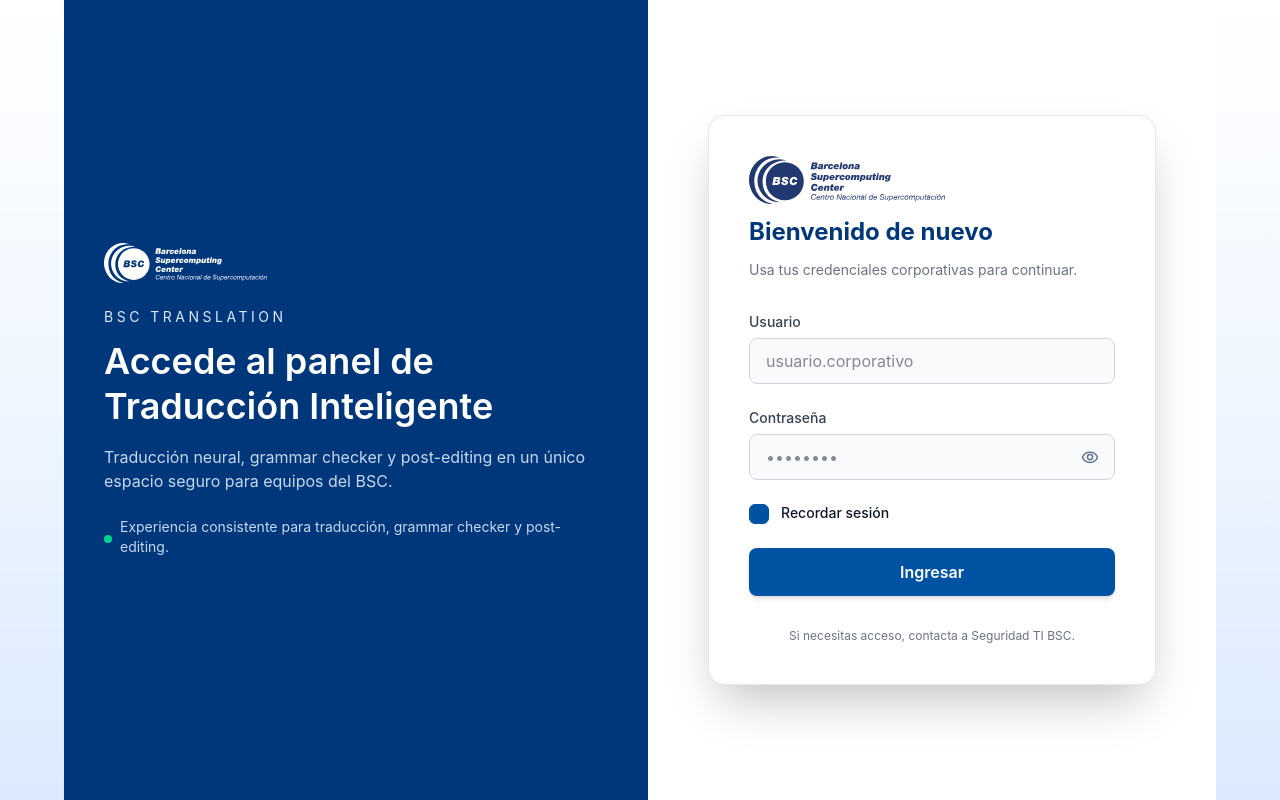
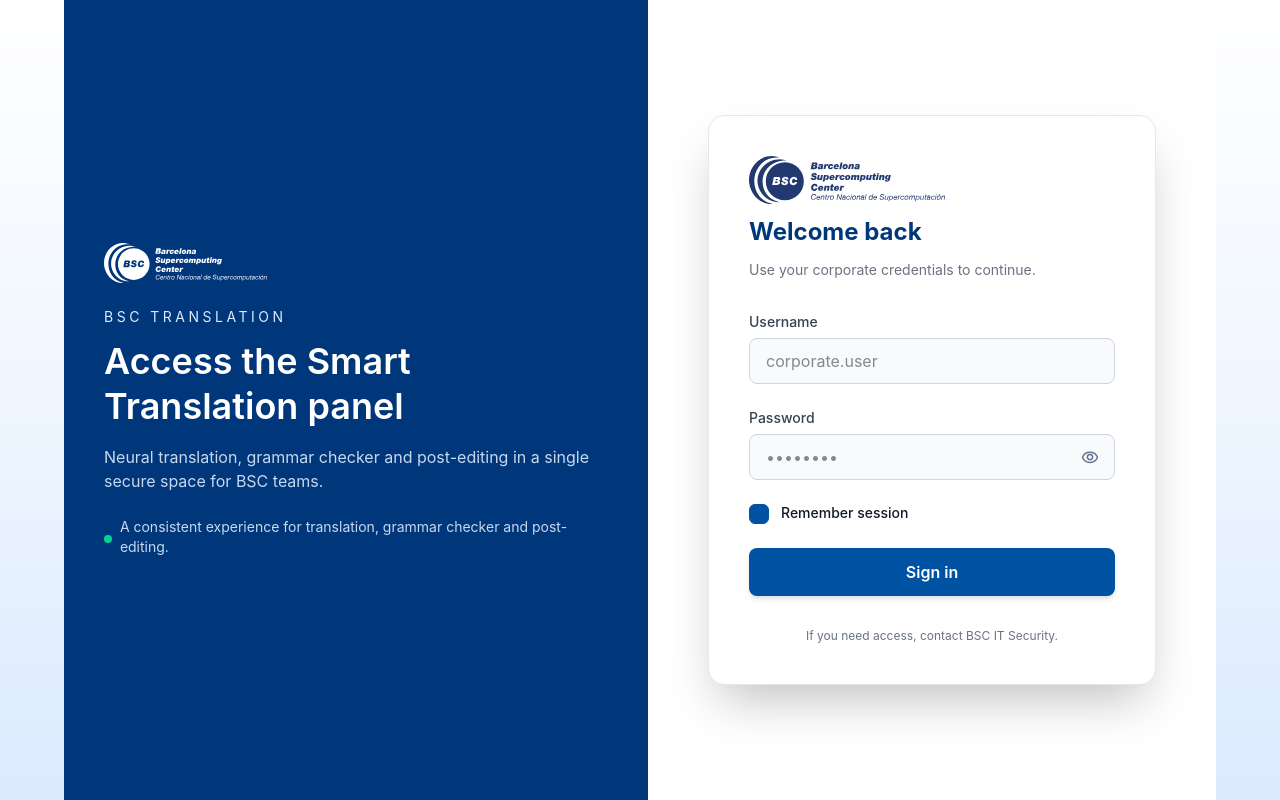
Before and after one commit to langtech-bsc/mt-suit-fe, a React (Vite) app: page /login in a window 1280 px wide. Built offline with nearby package versions, Linux system fonts and the light colour scheme; no server answers.

Commit message:
feat(i18n): add multilingual support for login and common UI
- Add translation files for Spanish, English, and Catalan locales
- Refactor resources.ts to import from separate locale files
- Update LoginView to use i18n hooks for dynamic text rendering

Closes BSC-32

```diff
--- a/src/features/auth/views/LoginView.tsx
+++ b/src/features/auth/views/LoginView.tsx
@@ -2,18 +2,17 @@ import { useMemo, useState } from 'react'
 import { useForm } from 'react-hook-form'
 import { z } from 'zod'
 import { useNavigate } from '@tanstack/react-router'
+import { useTranslation } from 'react-i18next'
 import { Alert, Button, Card, Checkbox, Input, PasswordInput } from '../../../components/ui'
 import { BrandLogo } from '../../../components/BrandLogo'
 import { useAuthStore } from '../store/auth.store'
 import type { AppRoutePath } from '../../../routes/types'
 
-const loginSchema = z.object({
-  username: z.string().min(3, 'El usuario es obligatorio.'),
-  password: z.string().min(8, 'La contraseña debe tener al menos 8 caracteres.'),
-  rememberMe: z.boolean().optional(),
-})
-
-type LoginFormValues = z.infer<typeof loginSchema>
+type LoginFormValues = {
+  username: string
+  password: string
+  rememberMe?: boolean
+}
 
 interface LoginViewProps {
   redirectTo?: AppRoutePath
@@ -22,10 +21,21 @@ interface LoginViewProps {
 
 export const LoginView = ({ redirectTo = '/translator', sessionReason }: LoginViewProps) => {
   const navigate = useNavigate()
+  const { t } = useTranslation()
   const [genericError, setGenericError] = useState<string | null>(null)
   const status = useAuthStore((state) => state.status)
   const login = useAuthStore((state) => state.login)
   const error = useAuthStore((state) => state.error)
+
+  const loginSchema = useMemo(
+    () =>
+      z.object({
+        username: z.string().min(3, t('login.validation.usernameRequired')),
+        password: z.string().min(8, t('login.validation.passwordMin')),
+        rememberMe: z.boolean().optional(),
+      }),
+    [t],
+  )
 
   const {
     register,
@@ -49,15 +59,17 @@ export const LoginView = ({ redirectTo = '/translator', sessionReason }: LoginVi
     }
 
     if (sessionReason === 'expired') {
-      return 'Tu sesión expiró, por favor vuelve a iniciar sesión para continuar.'
+      return t('login.session.expired')
     }
 
     if (sessionReason === 'unauthorized') {
-      return 'Inicia sesión para acceder al Traductor.'
+      return t('login.session.unauthorized')
     }
 
     return null
-  }, [sessionReason])
+  }, [sessionReason, t])
+
+  const submitLabel = isLoading ? t('login.form.submitting') : t('login.form.submit')
 
   const onSubmit = handleSubmit(async (values) => {
     setGenericError(null)
@@ -76,7 +88,7 @@ export const LoginView = ({ redirectTo = '/translator', sessionReason }: LoginVi
       await login(validation.data)
       navigate({ to: redirectTo, replace: true })
     } catch (err) {
-      const message = err instanceof Error ? err.message : 'No pudimos iniciar sesión, intenta nuevamente.'
+      const message = err instanceof Error ? err.message : t('login.validation.genericFailure')
       setGenericError(message)
     }
   })
@@ -92,16 +104,16 @@ export const LoginView = ({ redirectTo = '/translator', sessionReason }: LoginVi
             className="justify-start"
           />
           <div>
-            <p className="text-sm uppercase tracking-[0.25em] text-blue-100">BSC Translation</p>
-            <h1 className="mt-3 text-4xl font-semibold leading-tight">Accede al panel de Traducción Inteligente</h1>
+            <p className="text-sm uppercase tracking-[0.25em] text-blue-100">{t('login.hero.productName')}</p>
+            <h1 className="mt-3 text-4xl font-semibold leading-tight">{t('login.hero.title')}</h1>
             <p className="mt-4 text-base text-blue-100/90">
-              Traducción neural, grammar checker y post-editing en un único espacio seguro para equipos del BSC.
+              {t('login.hero.description')}
             </p>
           </div>
           <ul className="space-y-3 text-sm text-blue-100/90">
             <li className="flex items-center gap-2">
-              <span className="mt-1 h-2 w-2 rounded-full bg-emerald-400" /> {" "}
-              Experiencia consistente para traducción, grammar checker y post-editing.
+              <span className="mt-1 h-2 w-2 rounded-full bg-emerald-400" />
+              {t('login.hero.bullet')}
             </li>
           </ul>
         </section>
@@ -110,23 +122,27 @@ export const LoginView = ({ redirectTo = '/translator', sessionReason }: LoginVi
           <Card padding="lg" className="w-full max-w-md shadow-2xl  md:p-10">
             <header className="mb-8 space-y-3">
               <BrandLogo showText={false} imgClassName="h-12" className="justify-start" />
-              <h2 className="mt-2 text-2xl font-bold text-bsc-blue-dark">Bienvenido de nuevo</h2>
-              <p className="text-sm text-gray-500">Usa tus credenciales corporativas para continuar.</p>
+              <h2 className="mt-2 text-2xl font-bold text-bsc-blue-dark">{t('login.card.title')}</h2>
+              <p className="text-sm text-gray-500">{t('login.card.subtitle')}</p>
             </header>
 
             <form onSubmit={onSubmit} className="space-y-6">
               {sessionMessage && (
-                <Alert variant="warning" title="Sesión finalizada" description={sessionMessage} />
+                <Alert variant="warning" title={t('login.alerts.sessionEndedTitle')} description={sessionMessage} />
               )}
 
               {(genericError || error) && (
-                <Alert variant="danger" title="No pudimos iniciar sesión" description={genericError ?? error ?? undefined} />
+                <Alert
+                  variant="danger"
+                  title={t('login.alerts.loginFailedTitle')}
+                  description={genericError ?? error ?? undefined}
+                />
               )}
 
               <Input
-                label="Usuario"
+                label={t('login.form.usernameLabel')}
                 type="text"
-                placeholder="usuario.corporativo"
+                placeholder={t('login.form.usernamePlaceholder')}
                 autoComplete="username"
                 disabled={isLoading}
                 {...register('username')}
@@ -134,7 +150,7 @@ export const LoginView = ({ redirectTo = '/translator', sessionReason }: LoginVi
               />
 
               <PasswordInput
-                label="Contraseña"
+                label={t('login.form.passwordLabel')}
                 placeholder="••••••••"
                 autoComplete="current-password"
                 disabled={isLoading}
@@ -144,7 +160,7 @@ export const LoginView = ({ redirectTo = '/translator', sessionReason }: LoginVi
 
               <div className="flex items-center justify-between">
                 <Checkbox
-                  label="Recordar sesión"
+                  label={t('login.form.rememberMe')}
                   disabled={isLoading}
                   {...register('rememberMe')}
                 />
@@ -154,12 +170,12 @@ export const LoginView = ({ redirectTo = '/translator', sessionReason }: LoginVi
               </div>
 
               <Button type="submit" variant="primary" disabled={isLoading} className="w-full justify-center py-3 text-base">
-                {isLoading ? 'Validando credenciales...' : 'Ingresar'}
+                {submitLabel}
               </Button>
             </form>
 
             <footer className="mt-8 text-center text-xs text-gray-500">
-              Si necesitas acceso, contacta a Seguridad TI BSC.
+              {t('login.card.footer')}
             </footer>
           </Card>
         </section>
--- /dev/null
+++ b/src/i18n/locales/ca/common.ts
@@ -0,0 +1,57 @@
+export const common = {
+  navbar: {
+    goHomeAria: 'Anar a l’inici BSC Translation',
+    home: 'Inici',
+    translator: 'Traductor',
+    documents: 'Documents',
+    languages: 'Idiomes',
+    providers: 'Proveïdors',
+    users: 'Usuaris',
+    theme: {
+      switchToLightAria: 'Canvia a mode clar',
+      switchToDarkAria: 'Canvia a mode fosc',
+      lightMode: 'Mode clar',
+      darkMode: 'Mode fosc',
+    },
+    logout: 'Tancar sessió',
+    login: 'Iniciar sessió',
+    languageAria: 'Idioma',
+  },
+  loaders: {
+    preparingUi: 'Preparant interfície…',
+  },
+  login: {
+    hero: {
+      productName: 'BSC Translation',
+      title: 'Accedeix al panell de Traducció Intel·ligent',
+      description: 'Traducció neural, grammar checker i post-editing en un únic espai segur per a equips del BSC.',
+      bullet: 'Experiència consistent per a traducció, grammar checker i post-editing.',
+    },
+    card: {
+      title: 'Benvingut de nou',
+      subtitle: 'Fes servir les credencials corporatives per continuar.',
+      footer: 'Si necessites accés, contacta amb Seguretat TI BSC.',
+    },
+    alerts: {
+      sessionEndedTitle: 'Sessió finalitzada',
+      loginFailedTitle: 'No hem pogut iniciar sessió',
+    },
+    session: {
+      expired: 'La teva sessió ha expirat. Torna a iniciar sessió per continuar.',
+      unauthorized: 'Inicia sessió per accedir al Traductor.',
+    },
+    form: {
+      usernameLabel: 'Usuari',
+      usernamePlaceholder: 'usuari.corporatiu',
+      passwordLabel: 'Contrasenya',
+      rememberMe: 'Recorda la sessió',
+      submit: 'Inicia sessió',
+      submitting: 'Validant credencials…',
+    },
+    validation: {
+      usernameRequired: 'El nom d’usuari és obligatori.',
+      passwordMin: 'La contrasenya ha de tenir com a mínim 8 caràcters.',
+      genericFailure: 'No hem pogut iniciar sessió, torna-ho a provar.',
+    },
+  },
+} as const;
--- /dev/null
+++ b/src/i18n/locales/en/common.ts
@@ -0,0 +1,57 @@
+export const common = {
+  navbar: {
+    goHomeAria: 'Go to BSC Translation home',
+    home: 'Home',
+    translator: 'Translator',
+    documents: 'Documents',
+    languages: 'Languages',
+    providers: 'Providers',
+    users: 'Users',
+    theme: {
+      switchToLightAria: 'Switch to light mode',
+      switchToDarkAria: 'Switch to dark mode',
+      lightMode: 'Light mode',
+      darkMode: 'Dark mode',
+    },
+    logout: 'Log out',
+    login: 'Log in',
+    languageAria: 'Language',
+  },
+  loaders: {
+    preparingUi: 'Preparing interface…',
+  },
+  login: {
+    hero: {
+      productName: 'BSC Translation',
+      title: 'Access the Smart Translation panel',
+      description: 'Neural translation, grammar checker and post-editing in a single secure space for BSC teams.',
+      bullet: 'A consistent experience for translation, grammar checker and post-editing.',
+    },
+    card: {
+      title: 'Welcome back',
+      subtitle: 'Use your corporate credentials to continue.',
+      footer: 'If you need access, contact BSC IT Security.',
+    },
+    alerts: {
+      sessionEndedTitle: 'Session ended',
+      loginFailedTitle: "We couldn't sign you in",
+    },
+    session: {
+      expired: 'Your session expired. Please sign in again to continue.',
+      unauthorized: 'Sign in to access the Translator.',
+    },
+    form: {
+      usernameLabel: 'Username',
+      usernamePlaceholder: 'corporate.user',
+      passwordLabel: 'Password',
+      rememberMe: 'Remember session',
+      submit: 'Sign in',
+      submitting: 'Validating credentials…',
+    },
+    validation: {
+      usernameRequired: 'Username is required.',
+      passwordMin: 'Password must be at least 8 characters.',
+      genericFailure: "We couldn't sign in. Please try again.",
+    },
+  },
+} as const;
--- /dev/null
+++ b/src/i18n/locales/es/common.ts
@@ -0,0 +1,57 @@
+export const common = {
+  navbar: {
+    goHomeAria: 'Ir al inicio BSC Translation',
+    home: 'Inicio',
+    translator: 'Traductor',
+    documents: 'Documentos',
+    languages: 'Idiomas',
+    providers: 'Providers',
+    users: 'Usuarios',
+    theme: {
+      switchToLightAria: 'Cambiar a modo claro',
+      switchToDarkAria: 'Cambiar a modo oscuro',
+      lightMode: 'Modo claro',
+      darkMode: 'Modo oscuro',
+    },
+    logout: 'Cerrar sesión',
+    login: 'Iniciar sesión',
+    languageAria: 'Idioma',
+  },
+  loaders: {
+    preparingUi: 'Preparando interfaz…',
+  },
+  login: {
+    hero: {
+      productName: 'BSC Translation',
+      title: 'Accede al panel de Traducción Inteligente',
+      description: 'Traducción neural, grammar checker y post-editing en un único espacio seguro para equipos del BSC.',
+      bullet: 'Experiencia consistente para traducción, grammar checker y post-editing.',
+    },
+    card: {
+      title: 'Bienvenido de nuevo',
+      subtitle: 'Usa tus credenciales corporativas para continuar.',
+      footer: 'Si necesitas acceso, contacta a Seguridad TI BSC.',
+    },
+    alerts: {
+      sessionEndedTitle: 'Sesión finalizada',
+      loginFailedTitle: 'No pudimos iniciar sesión',
+    },
+    session: {
+      expired: 'Tu sesión expiró, por favor vuelve a iniciar sesión para continuar.',
+      unauthorized: 'Inicia sesión para acceder al Traductor.',
+    },
+    form: {
+      usernameLabel: 'Usuario',
+      usernamePlaceholder: 'usuario.corporativo',
+      passwordLabel: 'Contraseña',
+      rememberMe: 'Recordar sesión',
+      submit: 'Ingresar',
+      submitting: 'Validando credenciales...',
+    },
+    validation: {
+      usernameRequired: 'El usuario es obligatorio.',
+      passwordMin: 'La contraseña debe tener al menos 8 caracteres.',
+      genericFailure: 'No pudimos iniciar sesión, intenta nuevamente.',
+    },
+  },
+} as const;
```
Also changed, not shown: src/i18n/resources.ts (+8 -76 lines), 1 other file (tests, documents, lock files or other folders).
